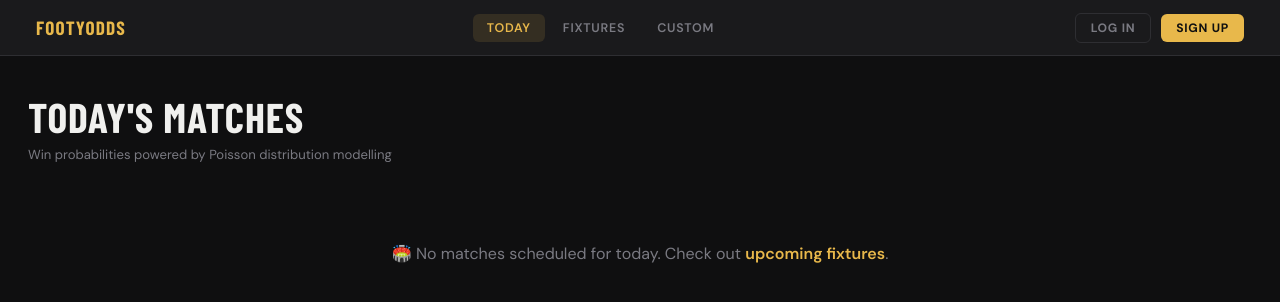
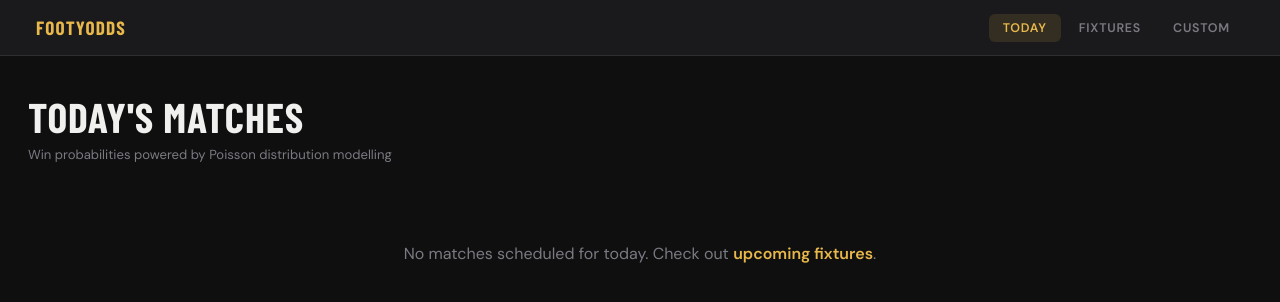
Before and after one commit to SammyAlbataineh/Sports-Probability-Website, a Flask app: page / in a window 1280 px wide. Shown: the top 302 px of the page. Run offline with Flask 3, Linux system fonts and the light colour scheme; data that the repository does not hold is empty; some libraries are stand-ins or nearby versions; some web fonts are replaced.

Commit message:
Refactored

```diff
--- a/templates/Base.html
+++ b/templates/Base.html
@@ -17,15 +17,6 @@
             <a href="{{ url_for('fixtures') }}" class="navLink {% if request.endpoint == 'fixtures' %}active{% endif %}">Fixtures</a>
             <a href="{{ url_for('custom') }}" class="navLink {% if request.endpoint == 'custom' %}active{% endif %}">Custom</a>
         </div>
-        <div id="navAuth">
-            {% if logged_in %}
-                <span id="navUser">Hello {{ username }}</span>
-                <a href="{{ url_for('logout') }}" class="authBtn outlineBtn">Log out</a>
-            {% else %}
-                <a href="{{ url_for('login') }}" class="authBtn outlineBtn">Log in</a>
-                <a href="{{ url_for('signup') }}" class="authBtn fillBtn">Sign up</a>
-            {% endif %}
-        </div>
     </nav>
 
     <main>
--- a/templates/Home.html
+++ b/templates/Home.html
@@ -53,7 +53,7 @@
 </div>
 {% else %}
 <div id="noMatches">
-    <p>🏟️ No matches scheduled for today. Check out <a href="{{ url_for('fixtures') }}">upcoming fixtures</a>.</p>
+    <p>No matches scheduled for today. Check out <a href="{{ url_for('fixtures') }}">upcoming fixtures</a>.</p>
 </div>
 {% endif %}
 {% endblock %}
```
